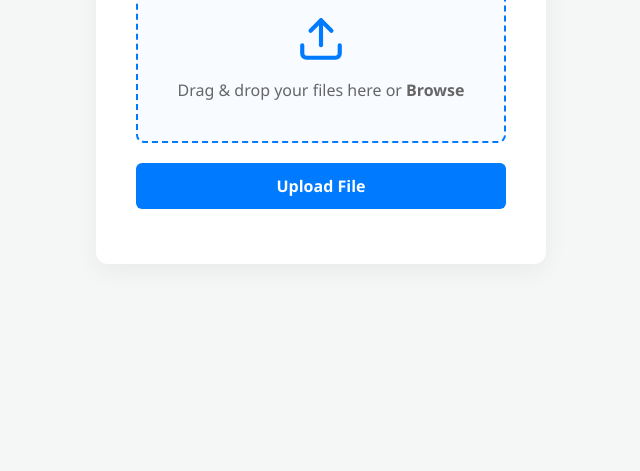
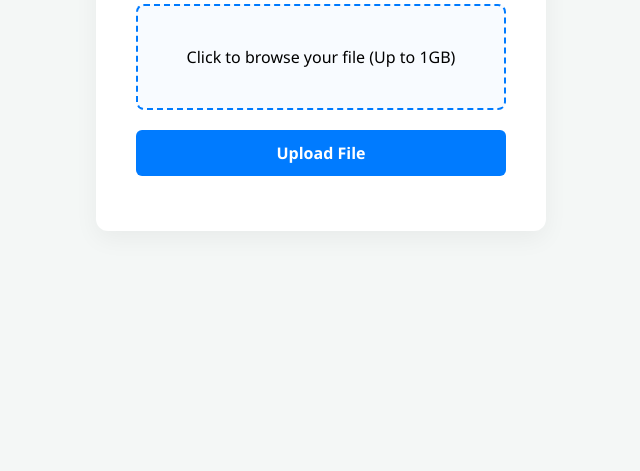
Before and after one commit to akshdeepsingh942-cpu/Cloud-share, a website: page Public/index.html in a window 1280 px wide. Shown: the part 329-800 px from the top of the page, without its empty margins (319-959 px from the left). Drawn offline with Linux system fonts and the light colour scheme.

Commit message:
Refactor upload functionality and update UI text

```diff
--- a/Public/index.html
+++ b/Public/index.html
@@ -5,80 +5,14 @@
     <meta name="viewport" content="width=device-width, initial-scale=1.0">
     <title>CloudShare - Free File Sharing</title>
     <style>
-        * {
-            box-sizing: border-box;
-            margin: 0;
-            padding: 0;
-            font-family: 'Segoe UI', Tahoma, Geneva, Verdana, sans-serif;
-        }
-
-        body {
-            background: #f4f7f6;
-            display: flex;
-            justify-content: center;
-            align-items: center;
-            height: 100vh;
-        }
-
-        .upload-container {
-            background: #ffffff;
-            padding: 40px;
-            border-radius: 12px;
-            box-shadow: 0 8px 24px rgba(0,0,0,0.05);
-            width: 450px;
-            text-align: center;
-        }
-
-        h2 {
-            color: #333;
-            margin-bottom: 20px;
-        }
-
-        .drop-zone {
-            border: 2px dashed #007bff;
-            border-radius: 8px;
-            padding: 40px 20px;
-            cursor: pointer;
-            background: #f8fbff;
-            transition: background 0.3s ease;
-        }
-
-        .drop-zone:hover {
-            background: #eef5ff;
-        }
-
-        .drop-zone p {
-            color: #666;
-            margin-top: 10px;
-        }
-
-        #fileInput {
-            display: none;
-        }
-
-        .upload-btn {
-            margin-top: 20px;
-            background: #007bff;
-            color: white;
-            border: none;
-            padding: 12px 24px;
-            border-radius: 6px;
-            cursor: pointer;
-            font-size: 16px;
-            width: 100%;
-            font-weight: 600;
-            transition: background 0.2s;
-        }
-
-        .upload-btn:hover {
-            background: #0056b3;
-        }
-
-        #status {
-            margin-top: 15px;
-            font-size: 14px;
-            color: #28a745;
-        }
+        * { box-sizing: border-box; margin: 0; padding: 0; font-family: 'Segoe UI', sans-serif; }
+        body { background: #f4f7f6; display: flex; justify-content: center; align-items: center; height: 100vh; }
+        .upload-container { background: #fff; padding: 40px; border-radius: 12px; box-shadow: 0 8px 24px rgba(0,0,0,0.05); width: 450px; text-align: center; }
+        h2 { color: #333; margin-bottom: 20px; }
+        .drop-zone { border: 2px dashed #007bff; border-radius: 8px; padding: 40px 20px; cursor: pointer; background: #f8fbff; }
+        #fileInput { display: none; }
+        .upload-btn { margin-top: 20px; background: #007bff; color: white; border: none; padding: 12px 24px; border-radius: 6px; cursor: pointer; font-size: 16px; width: 100%; font-weight: 600; }
+        #status { margin-top: 15px; font-size: 14px; word-break: break-all; }
     </style>
 </head>
 <body>
@@ -86,8 +20,7 @@
 <div class="upload-container">
     <h2>CloudShare</h2>
     <div class="drop-zone" onclick="document.getElementById('fileInput').click()">
-        <svg width="50" height="50" viewBox="0 0 24 24" fill="none" stroke="#007bff" stroke-width="2" stroke-linecap="round" stroke-linejoin="round"><path d="M21 15v4a2 2 0 0 1-2 2H5a2 2 0 0 1-2-2v-4"></path><polyline points="17 8 12 3 7 8"></polyline><line x1="12" y1="3" x2="12" y2="15"></line></svg>
-        <p>Drag & drop your files here or <strong>Browse</strong></p>
+        <p>Click to browse your file (Up to 1GB)</p>
         <input type="file" id="fileInput">
     </div>
     <button class="upload-btn" onclick="uploadFile()">Upload File</button>
@@ -109,23 +42,26 @@
         statusDiv.style.color = '#007bff';
         statusDiv.innerText = `Uploading ${file.name}...`;
 
-        // This is where the Frontend connects to the Backend
         const formData = new FormData();
         formData.append('file', file);
 
+        // Pointing exactly to your live backend server
         fetch('https://cloud-share-b0oa.onrender.com/upload', {
-    method: 'POST',
-    body: formData
-})
-
-        .then(response => response.json())
+            method: 'POST',
+            body: formData
+        })
+        .then(response => {
+            if (!response.ok) throw new Error('Network response was not ok');
+            return response.json();
+        })
         .then(data => {
             statusDiv.style.color = '#28a745';
-            statusDiv.innerHTML = `Success! Download Link: <a href="${data.downloadLink}" target="_blank">Click Here</a>`;
+            statusDiv.innerHTML = `Success! Share Link: <br><a href="${data.downloadLink}" target="_blank">${data.downloadLink}</a>`;
         })
         .catch(err => {
             statusDiv.style.color = 'red';
-            statusDiv.innerText = 'Upload failed. (Make sure your backend server is running!)';
+            statusDiv.innerText = 'Upload failed. Check your connection or server logs.';
+            console.error(err);
         });
     }
 </script>
```
